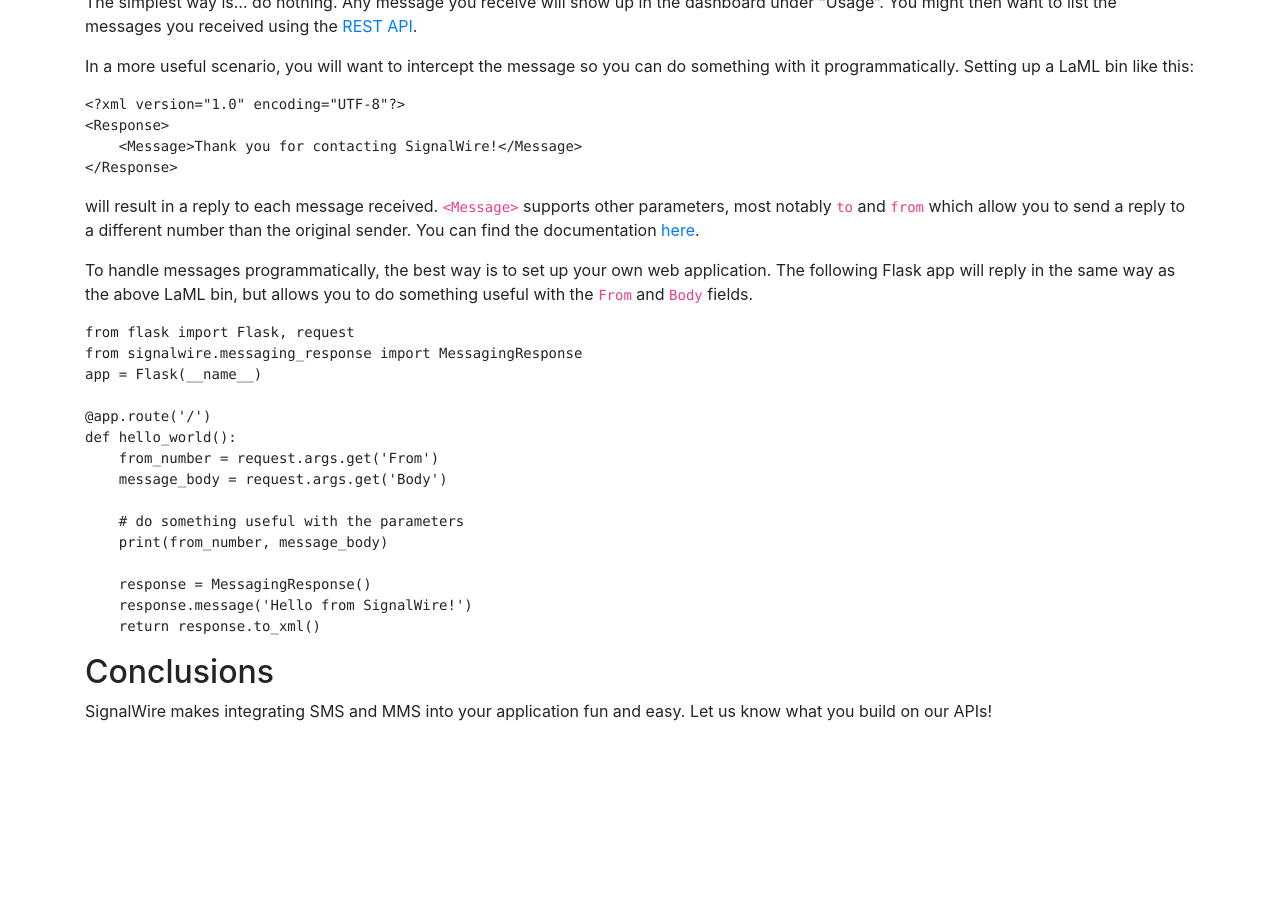
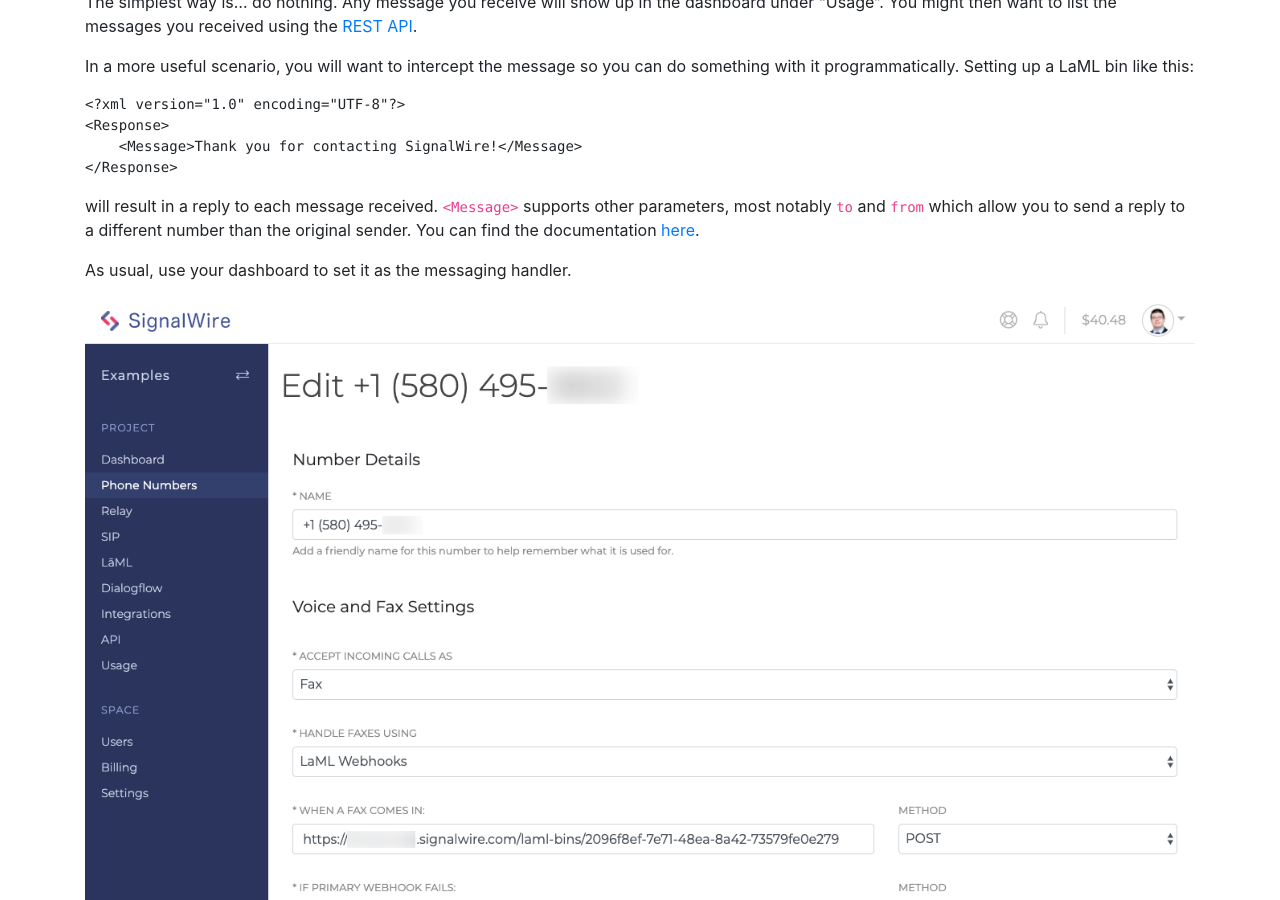
Before and after one commit to signalwire/signalwire-solutions, a Jekyll site: the page built from intros/messaging.md, in a window 1280 px wide and 900 px high, scrolled down 1714 px. Built offline with Jekyll 4.4.1, drawn with Linux system fonts in a browser that asks for light colours; our own code applies the rules of GitHub Pages for plain Markdown files; before the commit the page ends 2453 px from its top, so only the background shows below that.

Commit message:
Add handler image

````diff
--- a/intros/messaging.md
+++ b/intros/messaging.md
@@ -78,6 +78,10 @@
 
 will result in a reply to each message received. `<Message>` supports other parameters, most notably `to` and `from` which allow you to send a reply to a different number than the original sender. You can find the documentation [here](https://docs.signalwire.com/topics/laml-xml/?xml#messaging-laml-message).
 
+As usual, use your dashboard to set it as the messaging handler.
+
+![SMS Handling Settings](/assets/set_sms_handler.png)
+
 To handle messages programmatically, the best way is to set up your own web application. The following Flask app will reply in the same way as the above LaML bin, but allows you to do something useful with the `From` and `Body` fields.
 
 ```python
````
Also changed, not shown: assets/set_sms_handler.png (added).
